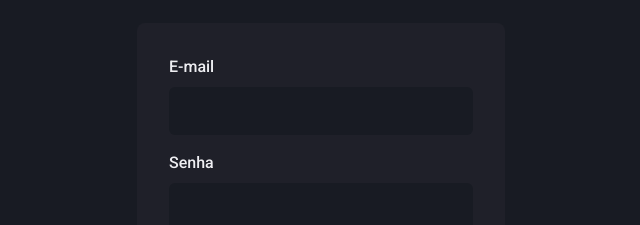
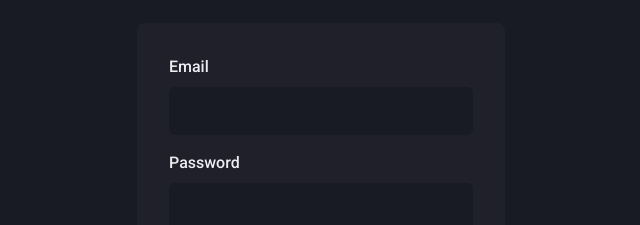
Before and after one commit to marcosdoriguetto/dashgo, a Next.js app: page / in a window 1280 px wide. Shown: the part 225-450 px from the top of the page, without its empty margins (319-959 px from the left). Built offline with nearby package versions, Linux system fonts and the light colour scheme.

Commit message:
feat: add validation fields in SignIn form

```diff
--- a/package.json
+++ b/package.json
@@ -13,13 +13,16 @@
     "@chakra-ui/react": "^2.2.4",
     "@emotion/react": "^11.9.3",
     "@emotion/styled": "^11.9.3",
+    "@hookform/resolvers": "^2.9.7",
     "apexcharts": "^3.35.4",
     "framer-motion": "^6.5.0",
     "next": "12.2.2",
     "react": "18.2.0",
     "react-apexcharts": "^1.4.0",
     "react-dom": "18.2.0",
-    "react-icons": "^4.4.0"
+    "react-hook-form": "7.32.0",
+    "react-icons": "^4.4.0",
+    "yup": "^0.32.11"
   },
   "devDependencies": {
     "@types/node": "^18.0.3",
--- a/src/components/Form/Input.tsx
+++ b/src/components/Form/Input.tsx
@@ -1,19 +1,25 @@
 import {
   FormControl,
+  FormErrorMessage,
   FormLabel,
   Input as ChakraInput,
   InputProps as ChakraInputProps,
 } from "@chakra-ui/react";
-import { HTMLInputTypeAttribute } from "react";
+import { forwardRef, ForwardRefRenderFunction } from "react";
+import { FieldError } from "react-hook-form";
 
 interface InputProps extends ChakraInputProps {
   name: string;
   label?: string;
+  error?: FieldError;
 }
 
-export function Input({ name, label, ...props }: InputProps) {
+const InputField: ForwardRefRenderFunction<HTMLInputElement, InputProps> = (
+  { name, label, error = null, ...props },
+  ref
+) => {
   return (
-    <FormControl>
+    <FormControl isInvalid={!!error}>
       {label && <FormLabel htmlFor="email">{label}</FormLabel>}
 
       <ChakraInput
@@ -23,8 +29,13 @@
         variant="filled"
         _hover={{ bgColor: "gray.900" }}
         size="lg"
+        ref={ref}
         {...props}
       />
+
+      {!!error && <FormErrorMessage>{error.message}</FormErrorMessage>}
     </FormControl>
   );
-}
+};
+
+export const Input = forwardRef(InputField);
--- /dev/null
+++ b/src/pages/SignIn.interface.ts
@@ -0,0 +1,4 @@
+export interface SignInFormData {
+  email: string;
+  password: string;
+}
--- /dev/null
+++ b/src/pages/SignIn.validation.ts
@@ -0,0 +1,12 @@
+import * as yup from "yup";
+import { yupResolver } from "@hookform/resolvers/yup";
+
+const validateSchema = yup.object().shape({
+  email: yup
+    .string()
+    .required("Please enter your email address")
+    .email("Please enter correctly email address"),
+  password: yup.string().required("Please enter your password"),
+});
+
+export const resolver = yupResolver(validateSchema);
--- a/src/pages/index.tsx
+++ b/src/pages/index.tsx
@@ -1,7 +1,21 @@
-import { Button, Flex, FormControl, FormLabel, Stack } from "@chakra-ui/react";
+import { Button, Flex, Stack } from "@chakra-ui/react";
+import { SubmitHandler, useForm } from "react-hook-form";
 import { Input } from "../components/Form/Input";
 
+import { SignInFormData } from "./SignIn.interface";
+import { resolver } from "./SignIn.validation";
+
 export default function SignIn() {
+  const {
+    register,
+    handleSubmit,
+    formState: { errors, isSubmitting },
+  } = useForm({ resolver });
+
+  const handleSignIn: SubmitHandler<SignInFormData> = (values) => {
+    console.log(values);
+  };
+
   return (
     <Flex w="100vw" h="100vh" align="center" justify="center">
       <Flex
@@ -12,14 +26,27 @@
         p="8"
         borderRadius="8px"
         flexDir="column"
+        onSubmit={handleSubmit(handleSignIn)}
       >
         <Stack spacing="4" mb="6">
-          <Input name="email" type="email" label="E-mail" />
+          <Input
+            name="email"
+            type="email"
+            label="Email"
+            error={errors.email}
+            {...register("email")}
+          />
 
-          <Input name="password" type="password" label="Senha" />
+          <Input
+            name="password"
+            type="password"
+            label="Password"
+            error={errors.password}
+            {...register("password")}
+          />
         </Stack>
 
-        <Button type="submit" colorScheme="pink">
+        <Button type="submit" isLoading={isSubmitting} colorScheme="pink">
           Entrar
         </Button>
       </Flex>
```
Also changed, not shown: 1 other file (tests, documents, lock files or other folders).
